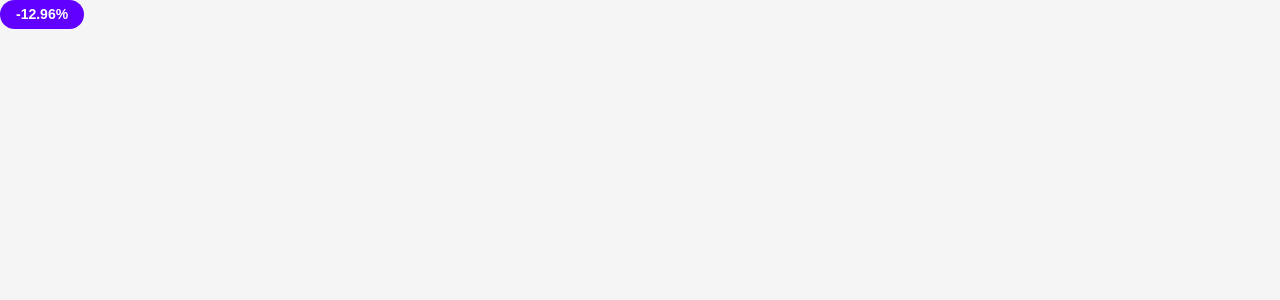
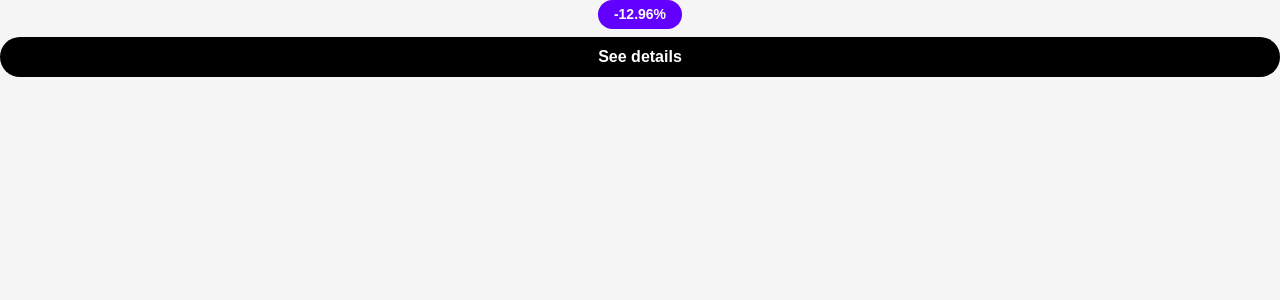
Before and after one commit to vluv99/simple-product-lister, a Next.js app: page / in a window 1280 px wide. Shown: the top 300 px of the page. Built offline with nearby package versions, Linux system fonts and the light colour scheme.

Commit message:
Button component

```diff
--- a/src/app/page.tsx
+++ b/src/app/page.tsx
@@ -1,9 +1,11 @@
 import {Pill} from "@/components/pill/pill";
+import {Button} from "@/components/button/button";
 
 export default function Home() {
   return (
-    <div>
+    <div className='flex flex-col items-center justify-center gap-2'>
       <Pill text='-12.96%' />
+        <Button label="See details" />
     </div>
   );
 }
--- /dev/null
+++ b/src/components/button/button.tsx
@@ -0,0 +1,12 @@
+import { FC } from "react";
+
+type ButtonProps = {
+    label: string;
+}
+export const Button:FC<ButtonProps> = ({label}) => {
+    return (
+        <div className='bg-black text-white text-[16px] text-center font-semibold py-2 w-full rounded-full'>
+            <span className='px-4'>{label}</span>
+        </div>
+    );
+};
```
Also changed, not shown: 2 other files (tests, documents, lock files or other folders).
